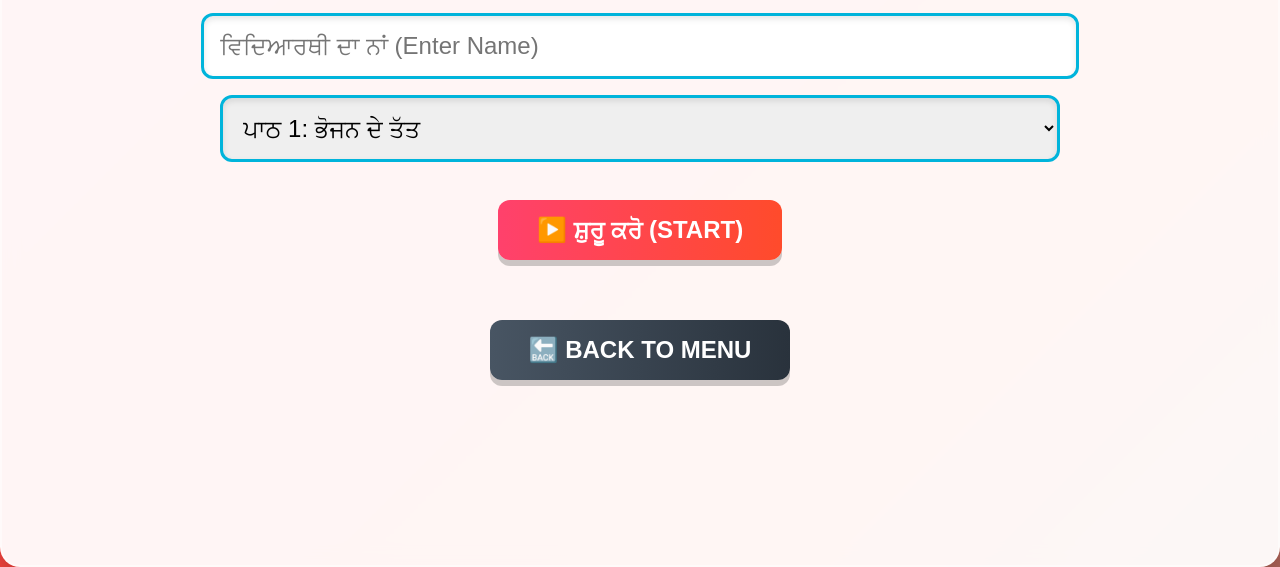
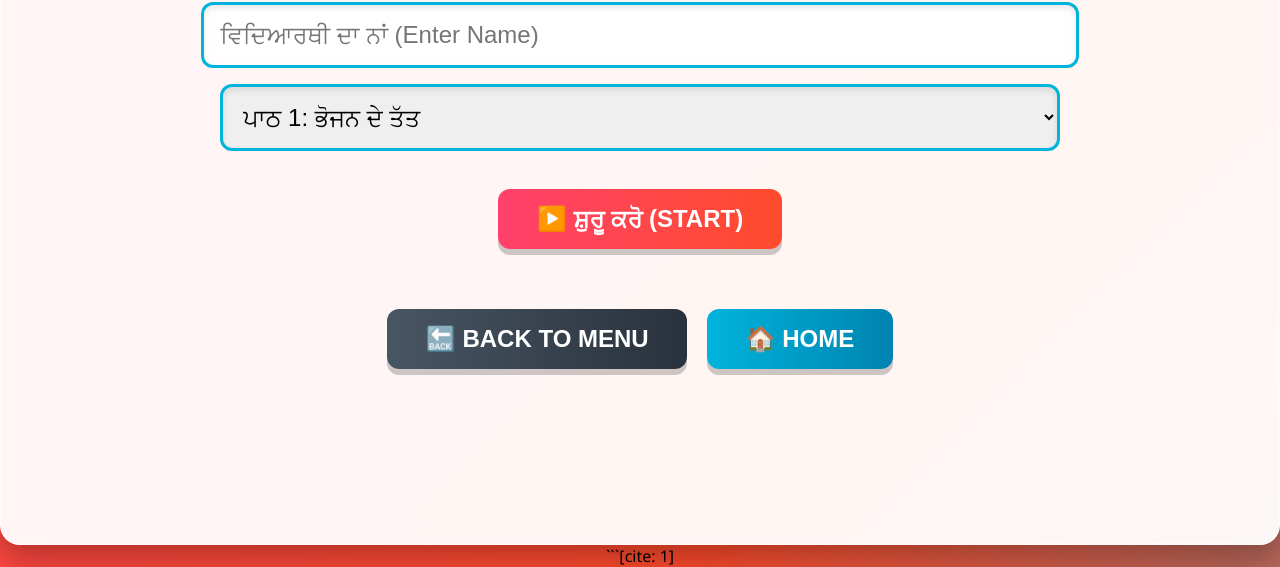
Before and after one commit to kuldeepchalana/CLASSGAMES, a plain HTML site: page games/6thquiz.html in a window 1280 px wide. Shown: the part 233-800 px from the top of the page. Drawn offline with Linux system fonts and the light colour scheme.

Commit message:
Update 6thquiz.html

````diff
--- a/games/6thquiz.html
+++ b/games/6thquiz.html
@@ -230,7 +230,10 @@
         <br>
         <button class="btn-primary" onclick="startQuiz()">▶️ ਸ਼ੁਰੂ ਕਰੋ (Start)</button>
         <br><br>
-        <button class="btn-secondary" onclick="window.location.href='CLASS GAMES.html'">🔙 Back to Menu</button>
+        <div>
+            <button class="btn-secondary" onclick="window.location.href='6thquiz.html'">🔙 Back to Menu</button>
+            <button class="btn-info" onclick="window.location.href='../index.html'">🏠 Home</button>
+        </div>
     </div>
 
     <!-- SCREEN 2: Quiz -->
@@ -271,7 +274,8 @@
         <br>
         <div>
             <button class="btn-info" onclick="startQuiz()">🔄 ਦੁਬਾਰਾ ਖੇਡੋ</button>
-            <button class="btn-secondary" onclick="window.location.href='index.html'">🔙 Back to Menu</button>
+            <button class="btn-secondary" onclick="window.location.href='6thquiz.html'">🔙 Back to Menu</button>
+            <button class="btn-primary" onclick="window.location.href='../index.html'">🏠 Home</button>
         </div>
     </div>
 
@@ -830,3 +834,4 @@
 </script>
 </body>
 </html>
+```[cite: 1]
````
